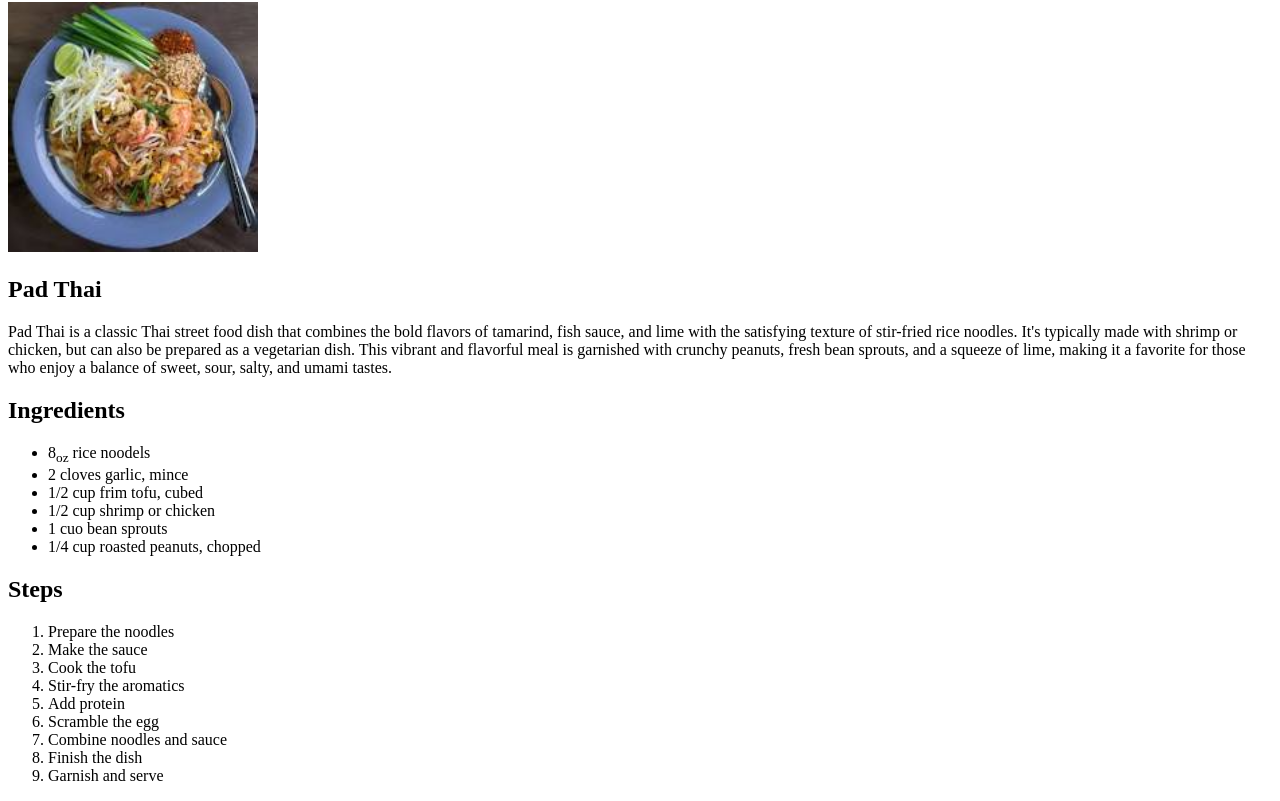
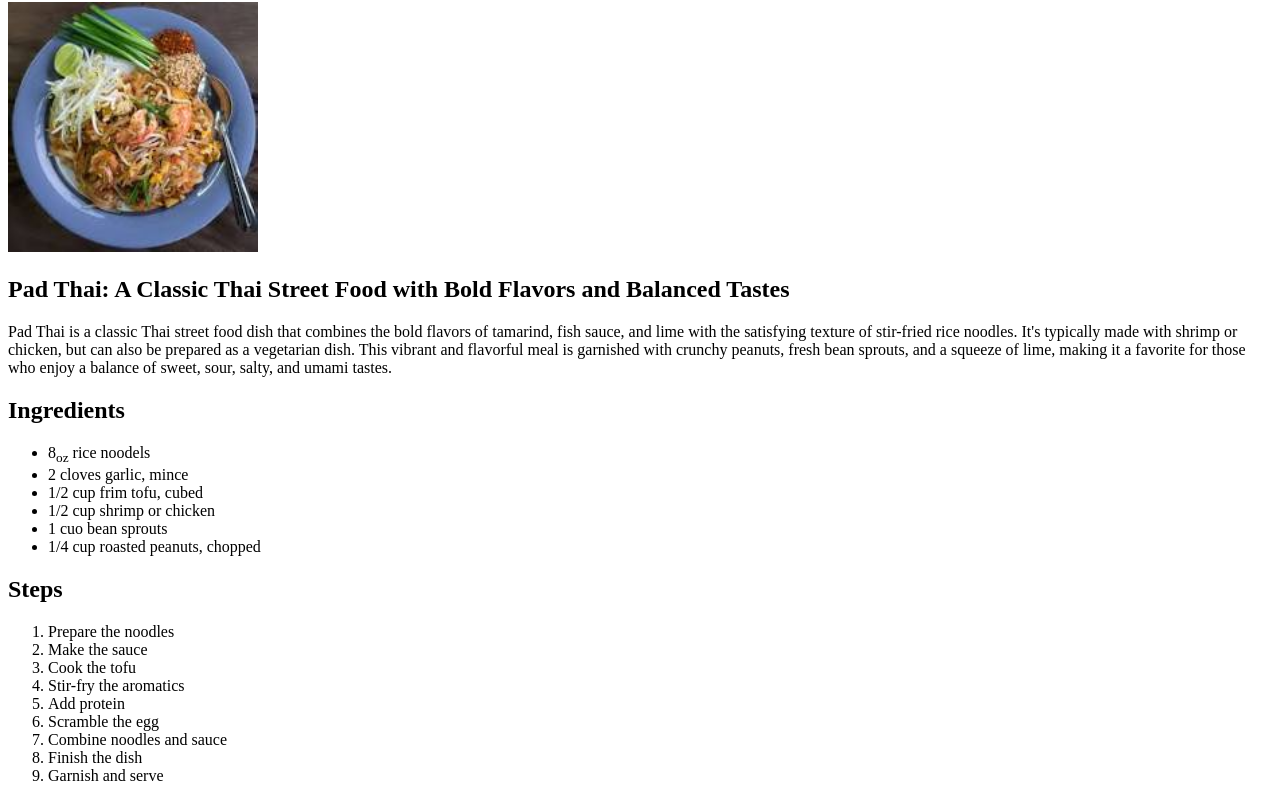
Before and after one commit to abubekersh/odin_recipes, a plain HTML site: page recipes/noodle.html in a window 1280 px wide. Shown: the part 78-879 px from the top of the page. Drawn offline with Linux system fonts and the light colour scheme.

```diff
--- a/recipes/noodle.html
+++ b/recipes/noodle.html
@@ -12,7 +12,9 @@
       alt="a pad thai noodel served in blue palte with various vegitables"
       width="250px"
     />
-    <h2>Pad Thai</h2>
+    <h2>
+      Pad Thai: A Classic Thai Street Food with Bold Flavors and Balanced Tastes
+    </h2>
     <p>
       Pad Thai is a classic Thai street food dish that combines the bold flavors
       of tamarind, fish sauce, and lime with the satisfying texture of
```
